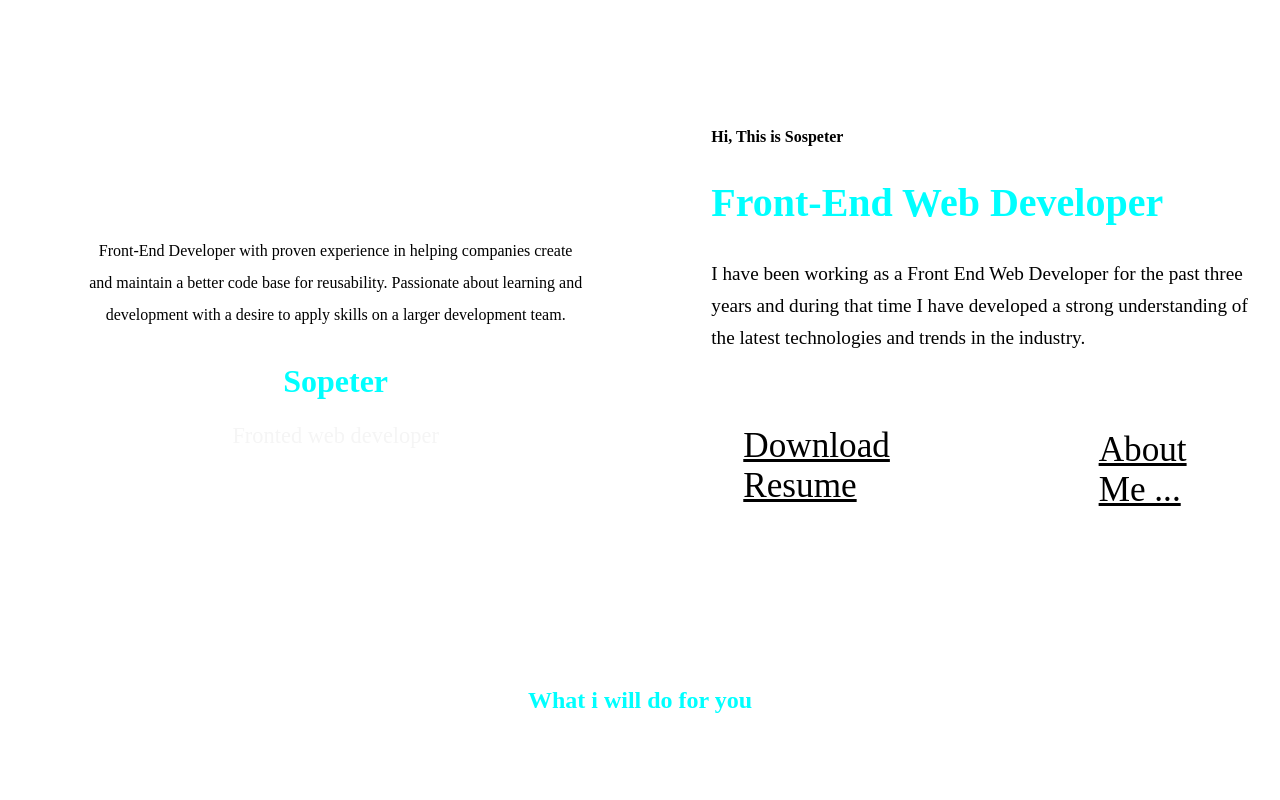
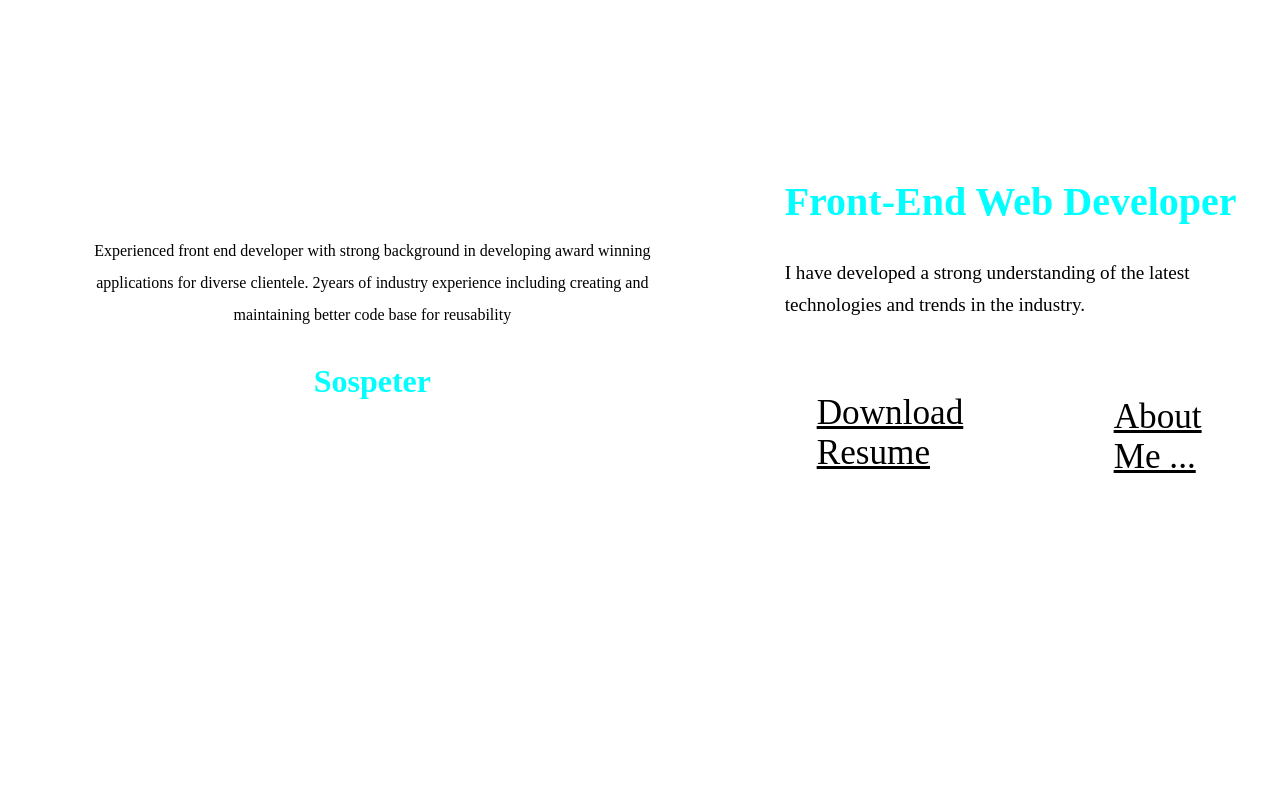
Before and after one commit to sosyfy/portfolio, a React (Create React App) app: page / in a window 1280 px wide. Shown: the part 1400-2200 px from the top of the page. Built offline with nearby package versions, Linux system fonts and the light colour scheme; the HTML template or start-up script is replaced by a standard one.

Commit message:
made some changes here and there

```diff
--- a/src/Pages/About.jsx
+++ b/src/Pages/About.jsx
@@ -12,6 +12,7 @@ import { motion } from 'framer-motion'
 const AboutPageStyles = styled.div`
   padding: 10rem 0 10rem 0;
   overflow:hidden;
+
   .top-section {
     display: flex;
     align-items: center;
@@ -87,7 +88,7 @@ export default function About() {
               <p className="about__subheading">
                 Hi, I am <span>Sospeter Karanja</span>
               </p>
-              <h2 className="about__heading">A Web Developer</h2>
+              <h2 className="about__heading">A Front-End Web Developer</h2>
               <div className="about__info">
                 <p
                   className="ptext"
--- a/src/components/about/AboutSection.jsx
+++ b/src/components/about/AboutSection.jsx
@@ -22,18 +22,18 @@ function About() {
               <img src={sospeter} alt="sospeter" />
             </div>
             <p className="card-description">
-            Front-End Developer with proven experience in helping companies create and maintain a better code base for reusability. Passionate about learning and development with a desire to apply skills on a larger development team.
+            Experienced front end developer with strong background  in developing award winning applications for diverse clientele. 2years of industry experience including creating and maintaining better code base for reusability
             </p>
-            <h3 className="card-name">Sopeter</h3>
-            <p className="card-subtitle">Fronted web developer</p>
+            <h3 className="card-name">Sospeter</h3>
+            {/* <p className="card-subtitle">Fronted web developer</p> */}
           </div>
         </div>
 
         <div className="right-div">
-          <p className="sub-heading">Hi, This is Sospeter</p>
+          {/* <p className="sub-heading">Hi, This is Sospeter</p> */}
           <h2 className="slogan">Front-End Web Developer</h2>
           <p className="right-text" data-aos="fade-left">
-          I have been working as a Front End Web Developer for the past three years and during that time I have developed a strong understanding of the latest technologies and trends in the industry.
+        I have developed a strong understanding of the latest technologies and trends in the industry.
           </p>
           <div className="buttons">
             <a download href={resume} className="download-button">
--- a/src/components/footer/Footer.jsx
+++ b/src/components/footer/Footer.jsx
@@ -67,12 +67,12 @@ export default function Footer() {
           <h1 className="footer__col1__title">Sospeter Karanja</h1>
           <div>
             <p className="ptext">
-            I transform websites for clients, making every website look desirable and giving life to their websites.
+            I design and establish interactive & dynamic websites that guarantee high traffic, page views, maximum user experience and subsequently increase company sales.
            <br />
-            What Can Web Do For You?
+            What Can I Do For You?
             </p>
             <br />
-            <h2>Email me at <span style={{color : "cyan"}}>sospeterkaranja02@gmail</span> </h2>
+            <h2>Email me at <span style={{color : "cyan"}}>sospeterkaranja02@gmail.com</span> </h2>
             <br />
           </div>
         </div>
--- a/src/components/services/Services.jsx
+++ b/src/components/services/Services.jsx
@@ -9,7 +9,7 @@ import { FaCode, FaCameraRetro } from "react-icons/fa";
 function Services() {
   return (
 <div className="services">
-  <h2  style={{color: "cyan"}} >What i will do for you</h2>
+  {/* <h2  style={{color: "cyan"}} >What i will do for you</h2> */}
  <Title titleTop='my services' titleBack='services' />
  <div className="container">
    <ServicesSection
```
